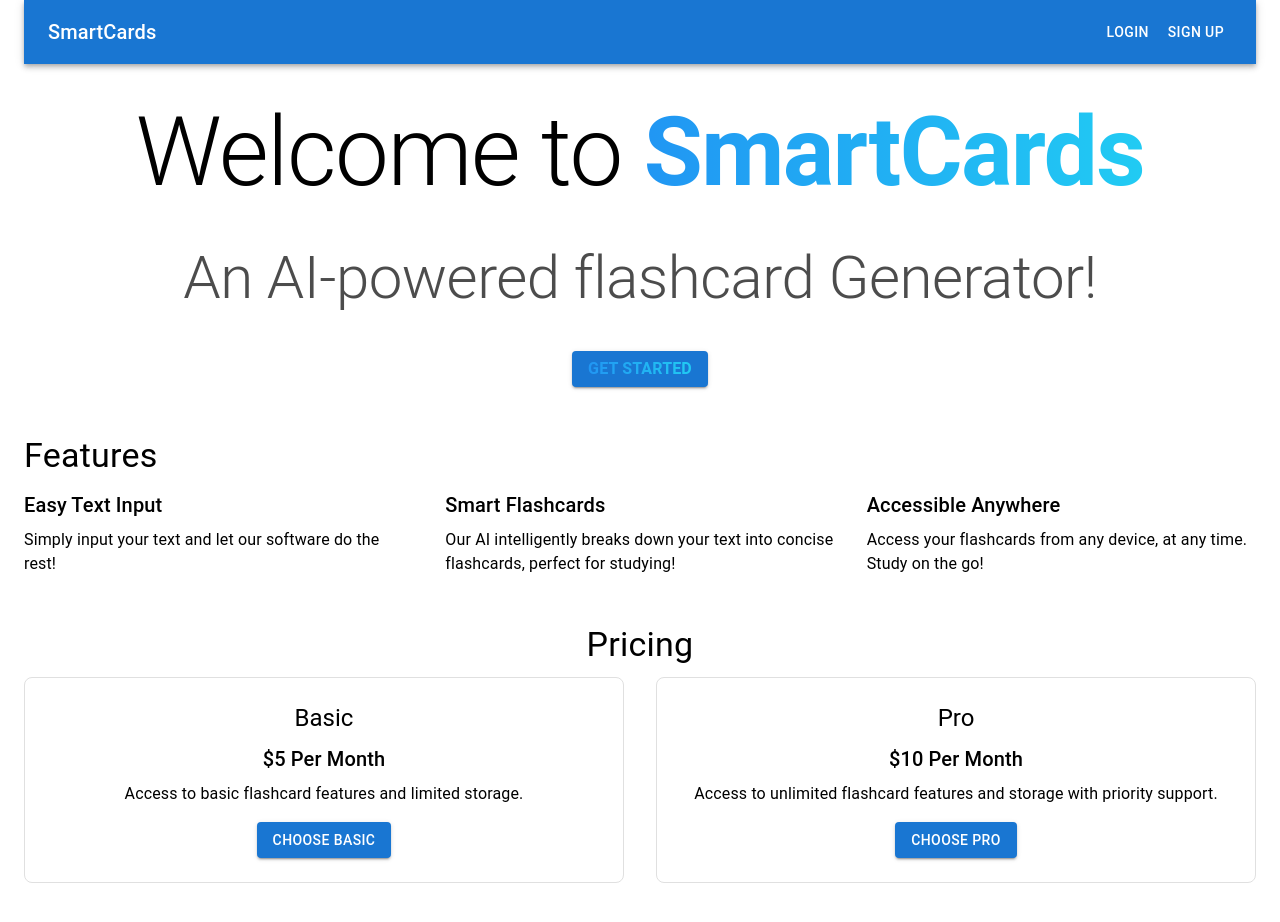
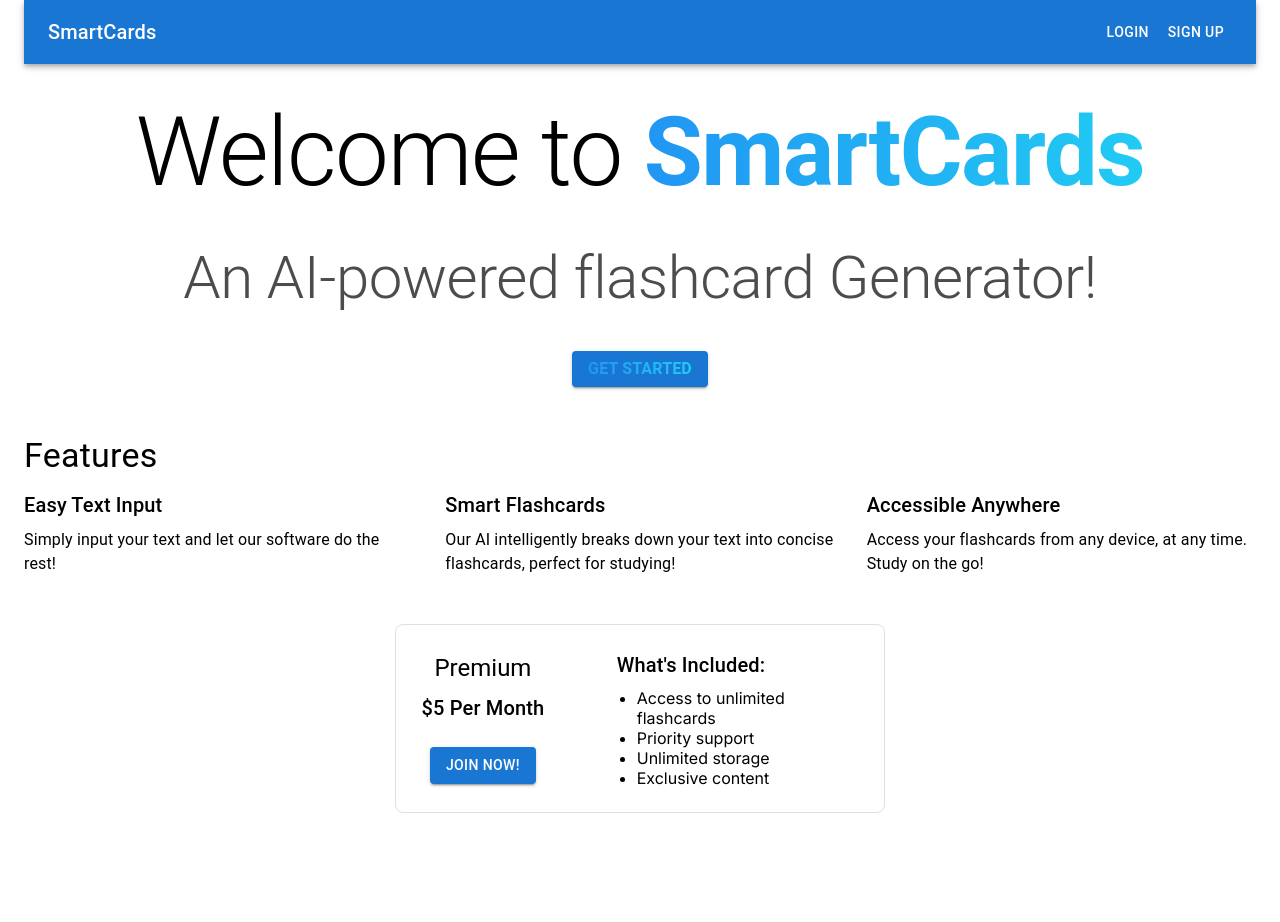
Before and after one commit to Amm1el/AI-Flashcards, a Next.js app: page / in a window 1280 px wide. Shown: the top 922 px of the page. After the commit the page ends 861 px from the top, so only its background shows below. Built offline with nearby package versions, Linux system fonts and the light colour scheme; no server answers.

Commit message:
made the site more visually appealing

```diff
--- a/app/globals.css
+++ b/app/globals.css
@@ -41,7 +41,7 @@
 
 .bigtitle {
   font-family: sans-serif;
-  font-size: 100px;
+  font-size: 8vw;
 }
 
 .gradient-text {
@@ -52,6 +52,6 @@
 }
 
 .subtitle {
-  font-size: 50px;
+  font-size: 5vw;
   font-family: sans-serif;
 }
--- a/app/page.js
+++ b/app/page.js
@@ -97,57 +97,53 @@ export default function Home() {
         </Grid>
       </Box>
 
-      <Box sx={{ my: 6, textAlign: 'center' }}>
-        <Typography variant="h4" gutterBottom>Pricing</Typography>
-        <Grid container spacing={4}>
-          <Grid item xs={12} md={6}>
+
+            <Box sx={{ my: 6, display: 'flex', justifyContent: 'center' }}>
         <Box sx={{
           p: 3,
           border: '1px solid',
           borderColor: 'grey.300',
           borderRadius: 2,
+          maxWidth: 1000 // Increase the width of the box
         }}>
-              <Typography variant="h5" gutterBottom>Basic</Typography>
+          <Grid container spacing={4} alignItems="center">
+            {/* Left Section - 33% */}
+            <Grid item xs={12} md={4} sx={{ textAlign: 'center' }}>
+              <Typography variant="h5" gutterBottom>Premium</Typography>
               <Typography variant="h6" gutterBottom>$5 Per Month</Typography>
-              <Typography>
-                Access to basic flashcard features and limited storage.
-              </Typography>
               <Button
                 className='buttonprices'
                 variant='contained'
                 color='primary'
                 sx={{ mt: 2 }}
-                onClick={() => handleSubmit('basic')} // Pass 'basic' to handleSubmit
+                onClick={() => handleSubmit('premium')}
               >
-                Choose Basic
+                Join Now!
               </Button>
-            </Box>
             </Grid>
 
-          <Grid item xs={12} md={6}>
+            {/* Divider Line */}
+            <Grid item xs={12} md={1}>
               <Box sx={{
-              p: 3,
-              border: '1px solid',
-              borderColor: 'grey.300',
-              borderRadius: 2,
-            }}>
-              <Typography variant="h5" gutterBottom>Pro</Typography>
-              <Typography variant="h6" gutterBottom>$10 Per Month</Typography>
-              <Typography>
-                Access to unlimited flashcard features and storage with priority support.
-              </Typography>
-              <Button
-                className='buttonprices'
-                variant='contained'
-                color='primary'
-                sx={{ mt: 2 }}
-                onClick={() => handleSubmit('pro')} // Pass 'pro' to handleSubmit
-              >
-                Choose Pro
-              </Button>
-            </Box>
+                height: '100%',
+                width: '1px',
+                backgroundColor: 'grey.400',
+                mx: 'auto' // Center the line between the sections
+              }} />
+            </Grid>
+
+            {/* Right Section - 66% */}
+            <Grid item xs={12} md={7}>
+              <Typography variant="h6" gutterBottom>What's Included:</Typography>
+              <ul style={{ marginLeft: '20px' }}>
+                <li>Access to unlimited flashcards</li>
+                <li>Priority support</li>
+                <li>Unlimited storage</li>
+                <li>Exclusive content</li>
+              </ul>
             </Grid>
           </Grid>
+        </Box>
       </Box>
     </Container>
   );
```
Lines whose indentation alone changed are shown as unchanged.
